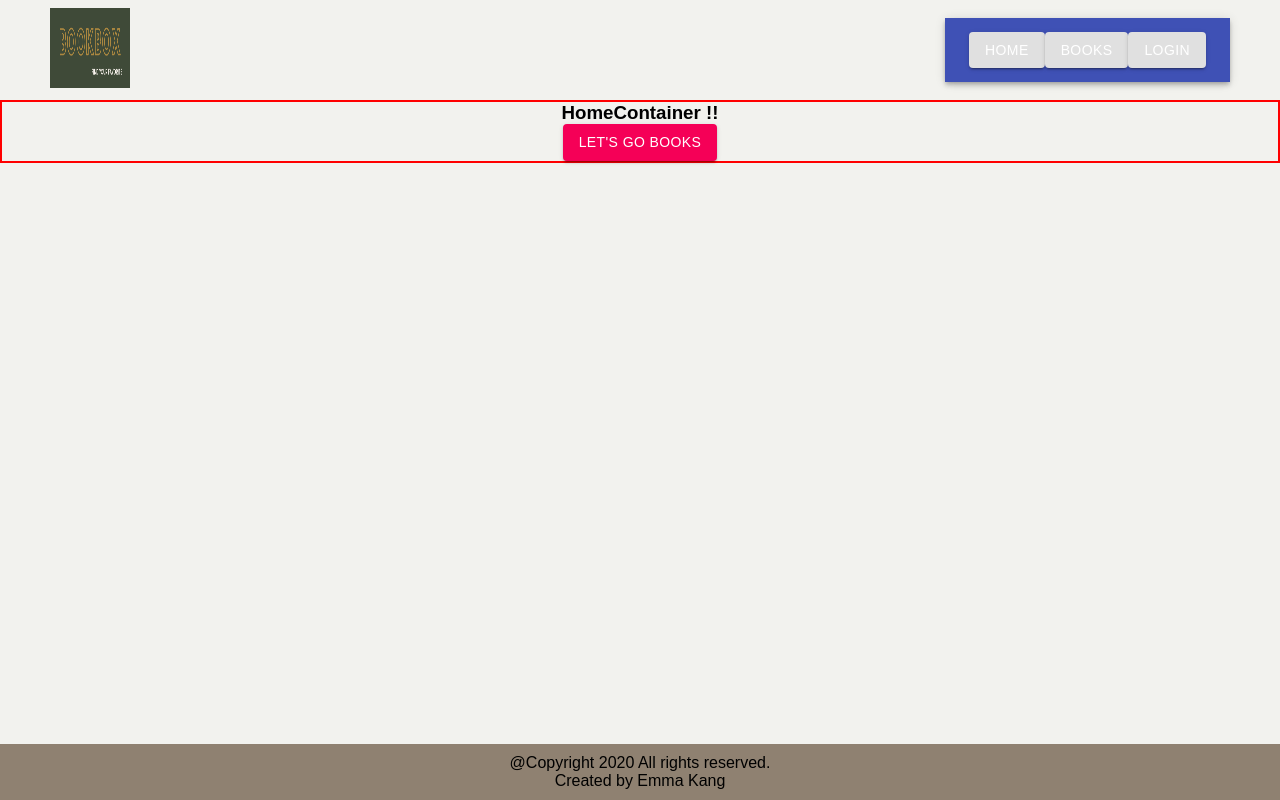
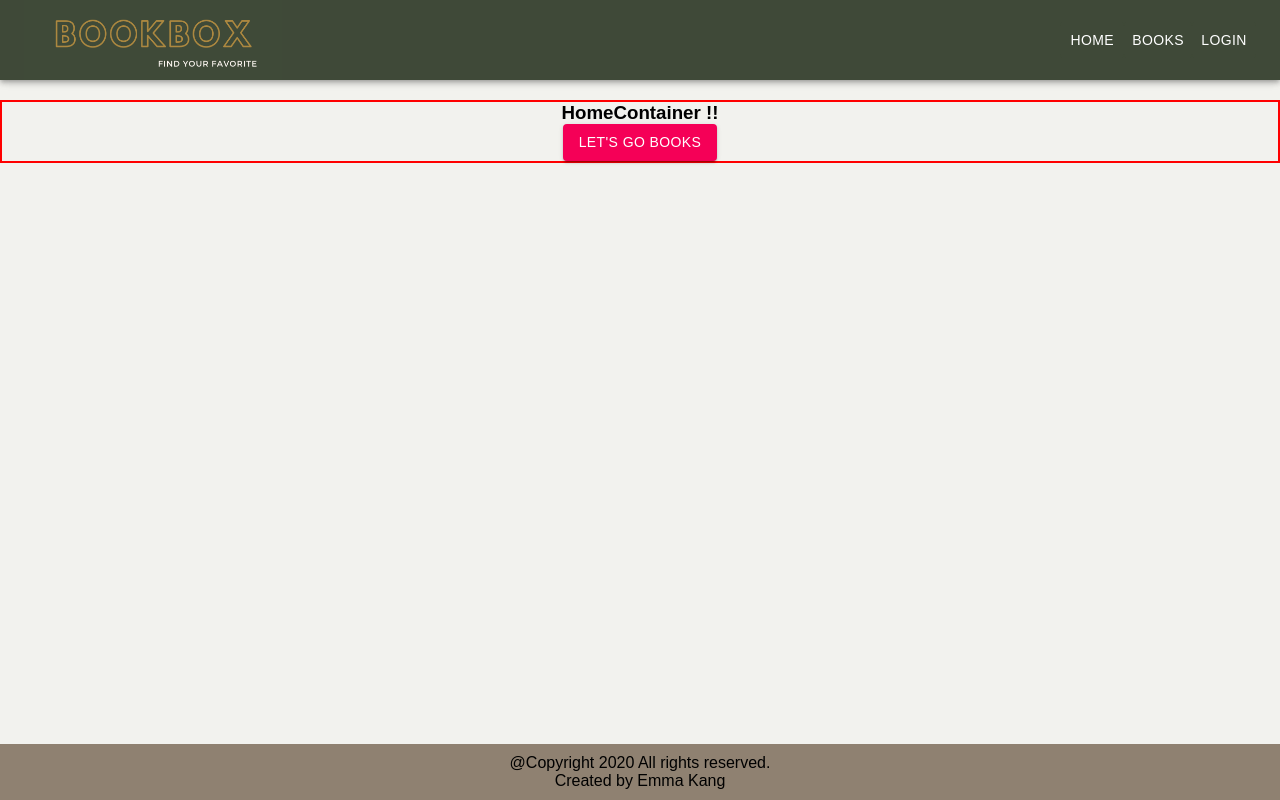
Before and after one commit to emma-kang/express-react-bookbox, a React (Create React App) app in the folder client/: page / in a window 1280 px wide. Built offline with nearby package versions, Linux system fonts and the light colour scheme.

Commit message:
modified header component

```diff
--- a/client/src/component/scenes/header/Header.js
+++ b/client/src/component/scenes/header/Header.js
@@ -9,29 +9,40 @@ import { makeStyles } from "@material-ui/core/styles";
 const useStyles = makeStyles((theme) => ({
     root: {
         flexGrow: 1,
+        position: 'fixed',
+        width: '100%',
+        alignItems: 'center',
+        justifyContent: 'space-between',
     },
-    logo: {
-        width: '80px',
-        height: '80px'
+    bgColor: {
+        backgroundColor: '#3F4938',
+    },
+    navItem: {
+        color: 'white',
+        backgroundColor: '#3F4938'
+    },
+    navSubItem: {
+        width: '100%',
+        display: 'flex',
+        justifyContent: 'flex-end'
     }
 }))
 
 const Header = (props) => {
     let history = useHistory();
+    const classes = useStyles();
     return(
-        <div style={{position: 'fixed', width: '100%', display: 'flex', padding: '0 50px', alignItems: 'center', justifyContent: 'space-between', height: '100px'}}>
-            {/* LOGO */}
-            <div>
-                <img src={LogoImg} alt="Logo" style={{width: '80px', height:'80px'}}/>
-            </div>
-
+        <div>
             {/* Navigation */}
-            <div>
+            <div className={classes.root}>
                 <AppBar position="static">
-                    <Toolbar>
-                        <Button variant="contained" color="inherit" onClick={() => history.push('/')}>Home</Button>
-                        <Button variant="contained" color="inherit" onClick={() => history.push('/books')}>Books</Button>
-                        <Button variant="contained" color="inherit" onClick={() => history.push('/login')}>Login</Button>
+                    <Toolbar className={classes.bgColor}>
+                        <img src={LogoImg} alt="Logo" style={{width: 'auto', height: '80px'}}/>
+                        <div className={classes.navSubItem}>
+                            <Button className={classes.navItem} onClick={() => history.push('/')}>Home</Button>
+                            <Button className={classes.navItem} onClick={() => history.push('/books')}>Books</Button>
+                            <Button className={classes.navItem} onClick={() => history.push('/login')}>Login</Button>
+                        </div>
                     </Toolbar>
                 </AppBar>
                 {/*<Button variant="contained" color="secondary" onClick={() => history.push('/books')}>Let's go Books</Button>*/}
```
